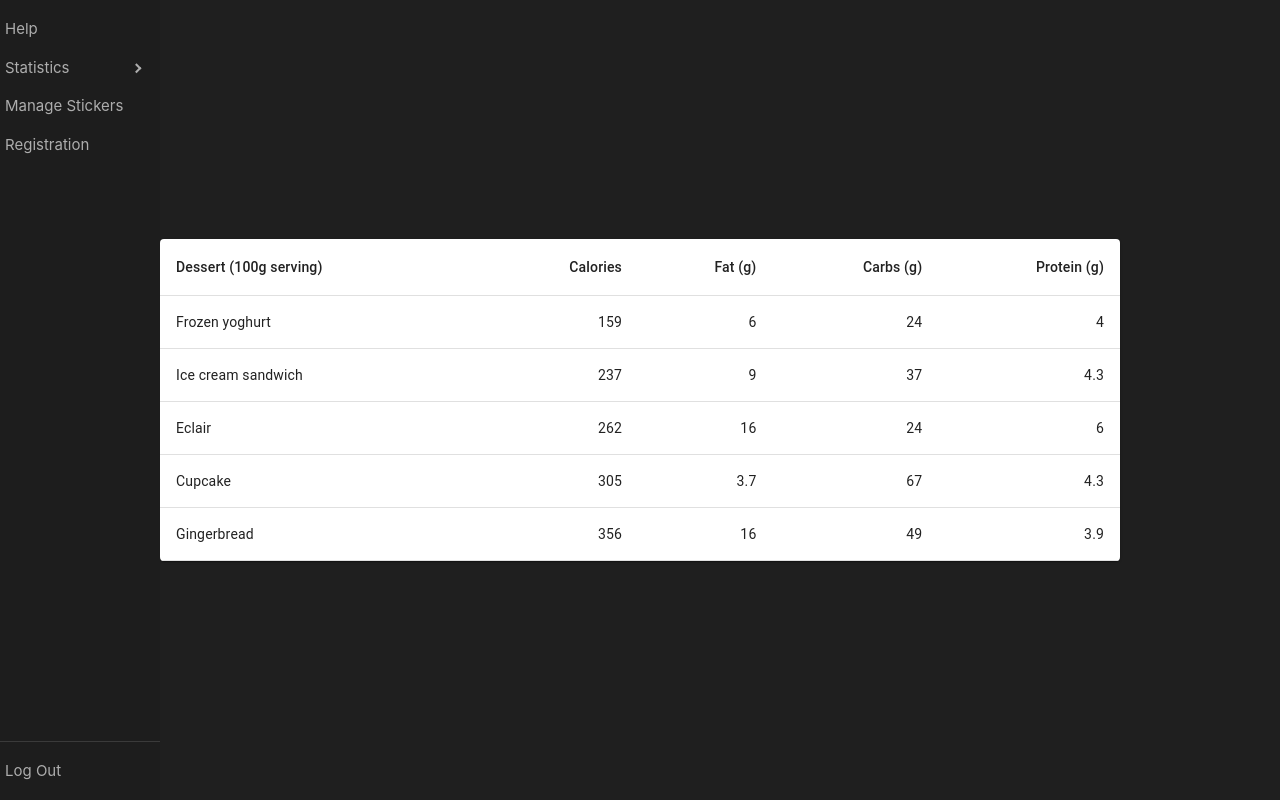
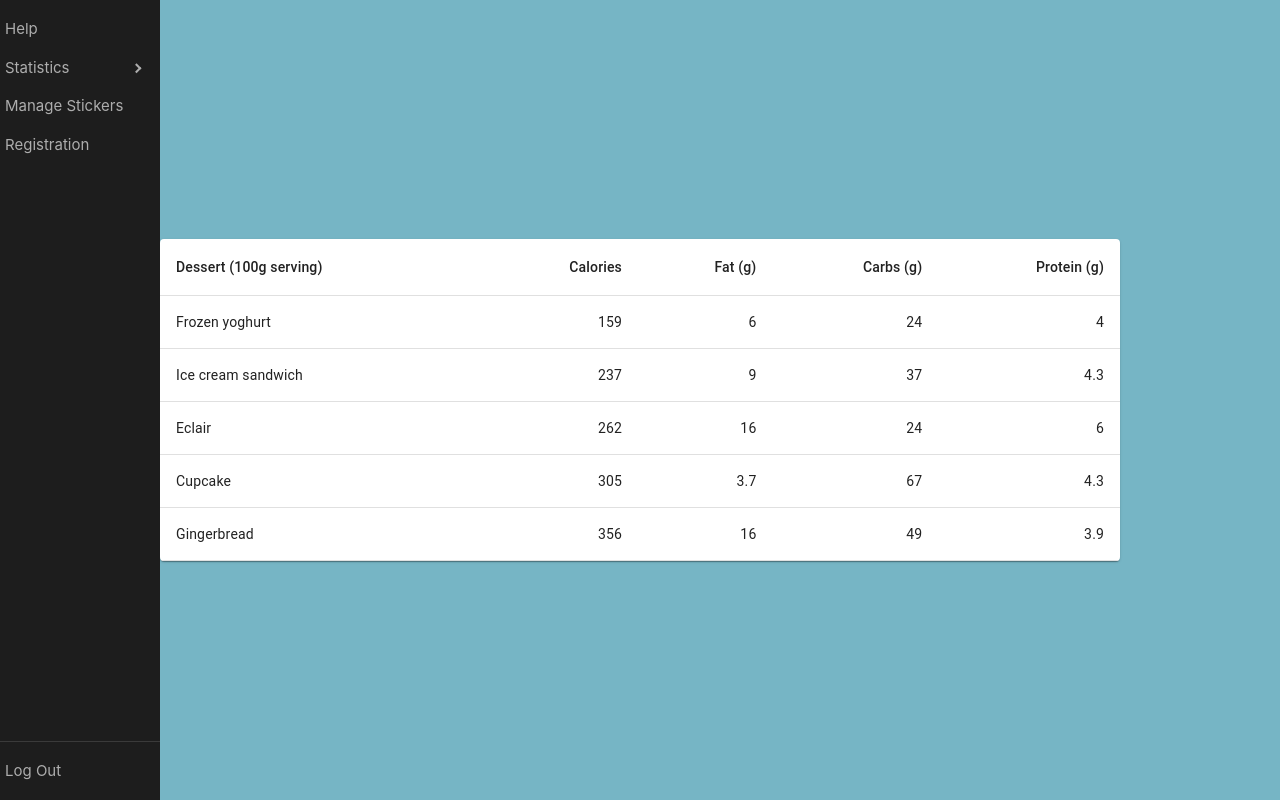
Before and after one commit to DJ-TAVR/bar-app, a React (Create React App) app in the folder front-end/: page /drinks in a window 1280 px wide. Built offline with nearby package versions, Linux system fonts and the light colour scheme; no server answers.

Commit message:
Styling changes

```diff
--- a/front-end/src/App.css
+++ b/front-end/src/App.css
@@ -47,6 +47,7 @@ img {
   width: 100vw;
   height: 100vh;
   margin-left: 0;
+  background-color: #185875;
 }
 
 .realRow {
@@ -79,7 +80,7 @@ img {
   justify-content: center;
   font-size: calc(10px + 2vmin);
   color: white;
-  background-color: #1f1f1f;
+  background-color: #76b5c5;
   min-height: 100vh;
   min-width: 100vw;
 }
--- a/front-end/src/App.js
+++ b/front-end/src/App.js
@@ -55,6 +55,9 @@ function App() {
       <Route path = "/stickers">
         <Stickers csrfToken = {csrfToken} userType = {userType} handleUserType = {handleUserType}/>
       </Route>
+      <Route path="/registration">
+        <Registration csrfToken = {csrfToken} setCSRFToken = {setCSRFToken} userType = {userType} handleUserType = {handleUserType}/>
+      </Route>
       <Route path="/">
         <Login csrfToken = {csrfToken} setCSRFToken = {setCSRFToken} userType = {userType} handleUserType = {handleUserType}/>
       </Route>
--- a/front-end/src/Components/CustomSidebar.js
+++ b/front-end/src/Components/CustomSidebar.js
@@ -22,7 +22,7 @@ export default function CustomSidebar(props){
             <MenuItem><Link to = "/drinks">Drinks</Link></MenuItem>
           </SubMenu>
           <MenuItem><Link to = "/stickers">Manage Stickers</Link></MenuItem>
-          <MenuItem>Registration</MenuItem>
+          <MenuItem><Link to = "/registration">Registration</Link></MenuItem>
         </Menu>
         </SidebarContent>
         <SidebarFooter>
```
